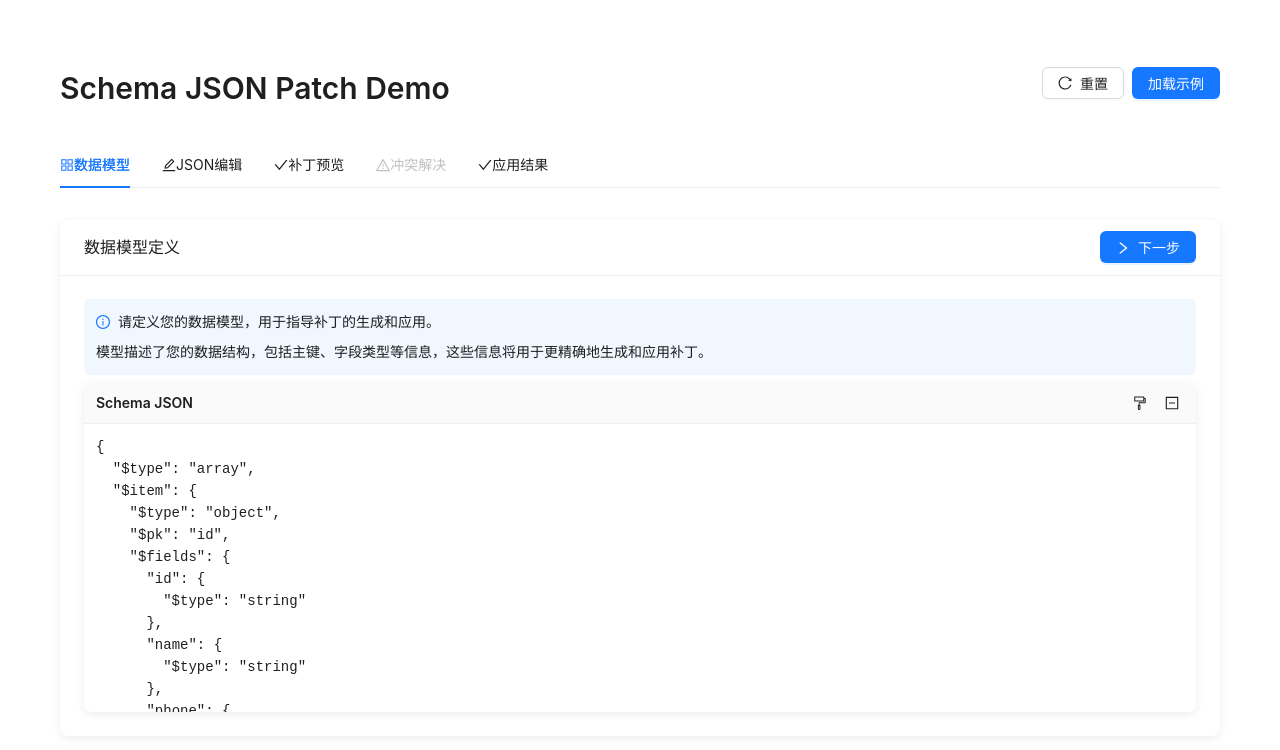
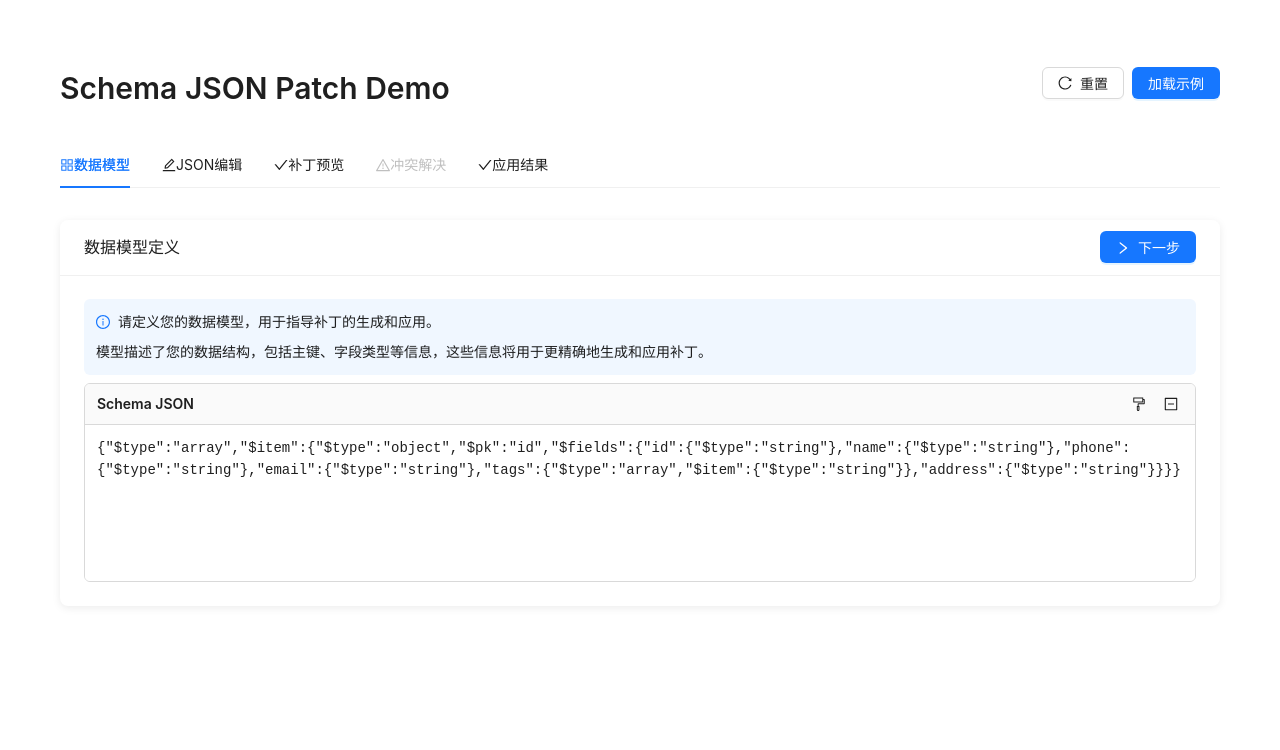
Before and after one commit to waveoxhub/json-patch, a React (Vite) app in the folder packages/demo/: page / in a window 1280 px wide. Shown: the top 750 px of the page. Built offline with nearby package versions, Linux system fonts and the light colour scheme.

Commit message:
feat(JsonEditor): add default compression display for JSON input
- Implement useEffect to automatically compress JSON input on value change
- Adjust styling: change border radius and update border color for better aesthetics
- Modify bottom border color for improved visual consistency

```diff
--- a/packages/demo/src/components/JsonEditor.tsx
+++ b/packages/demo/src/components/JsonEditor.tsx
@@ -1,4 +1,4 @@
-import React, { useState, useCallback } from 'react';
+import React, { useState, useCallback, useEffect } from 'react';
 import { Input, Typography, Button, Space, Tooltip } from 'antd';
 import { FormatPainterOutlined, MinusSquareOutlined } from '@ant-design/icons';
 import { JsonEditorProps } from '../types/types';
@@ -24,6 +24,20 @@ const JsonEditor: React.FC<JsonEditorProps & {
 }) => {
     const [error, setError] = useState<string | null>(null);
     const [displayValue, setDisplayValue] = useState<string | null>(null);
+
+    // 默认压缩显示
+    useEffect(() => {
+        if (value && value.trim()) {
+            try {
+                const parsed = JSON.parse(value);
+                const compressed = JSON.stringify(parsed);
+                setDisplayValue(compressed);
+            } catch {
+                // 如果解析失败，使用原始值
+                setDisplayValue(null);
+            }
+        }
+    }, [value]);
 
     const handleChange = useCallback((e: React.ChangeEvent<HTMLTextAreaElement>) => {
         const newValue = e.target.value;
@@ -85,9 +99,9 @@ const JsonEditor: React.FC<JsonEditorProps & {
         <div
             style={{
                 ...style,
-                borderRadius: '8px',
+                borderRadius: '6px',
                 overflow: 'hidden',
-                boxShadow: '0 2px 8px rgba(0, 0, 0, 0.08)',
+                border: '1px solid #d9d9d9',
             }}
         >
             <div
@@ -96,7 +110,7 @@ const JsonEditor: React.FC<JsonEditorProps & {
                     justifyContent: 'space-between',
                     alignItems: 'center',
                     padding: '8px 12px',
-                    borderBottom: '1px solid #f0f0f0',
+                    borderBottom: '1px solid #d9d9d9',
                     backgroundColor: '#fafafa',
                 }}
             >
```
